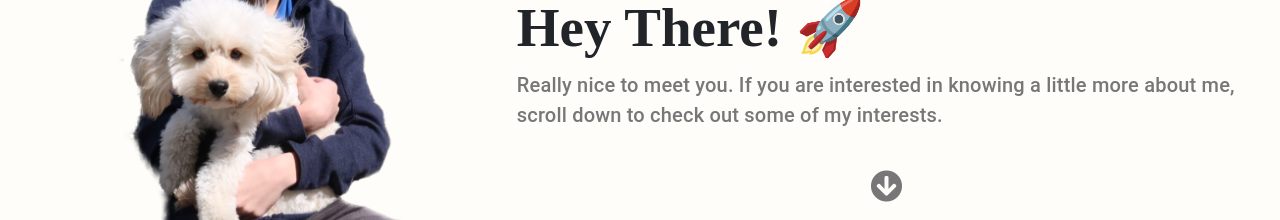
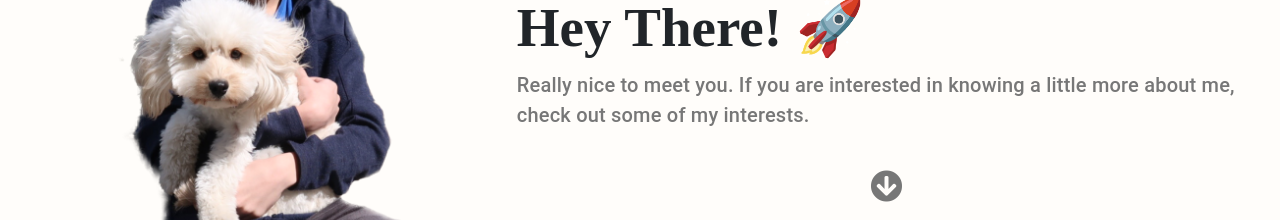
Before and after one commit to Darianlmj/Web-Portfolio, a React (Create React App) app: page /about in a window 1280 px wide. Shown: the part 373-593 px from the top of the page. Built offline with nearby package versions, Linux system fonts and the light colour scheme; a web font is replaced by a local one.

Commit message:
Updated About

```diff
--- a/src/pages/About/About.js
+++ b/src/pages/About/About.js
@@ -26,7 +26,7 @@ const About = () => {
                             Hey There! <Emoji style={emojiStyle} symbol="🚀"/>
                         </AboutTitle>
                         <Typography sx={{fontWeight: 500, fontSize: 20, color: '#777777', paddingBottom: 5}}>
-                            Really nice to meet you. If you are interested in knowing a little more about me, scroll down to
+                            Really nice to meet you. If you are interested in knowing a little more about me,
                             check out some of my interests. <br/>
                         </Typography>
                         <div className='backToTop'>
```
